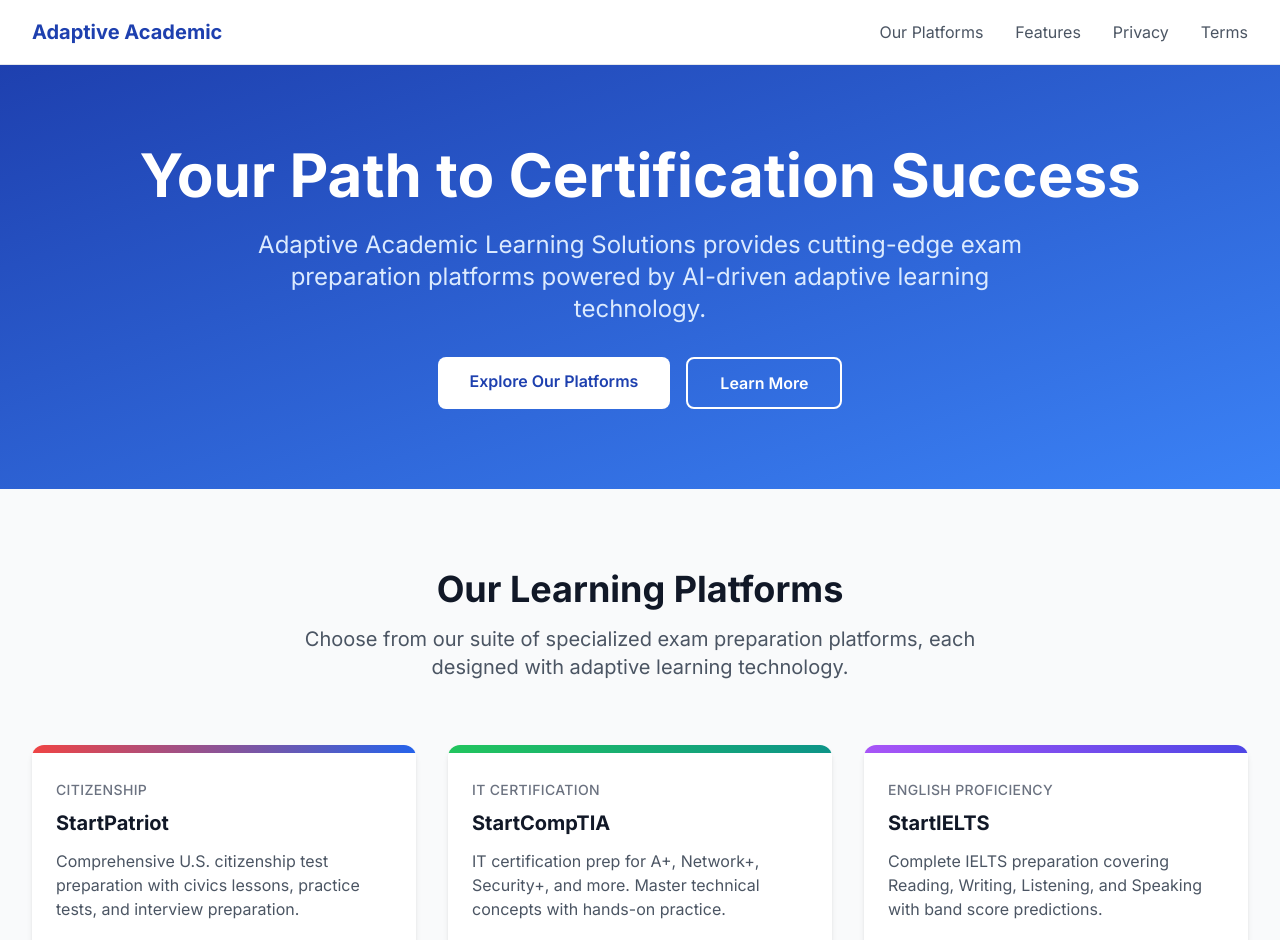
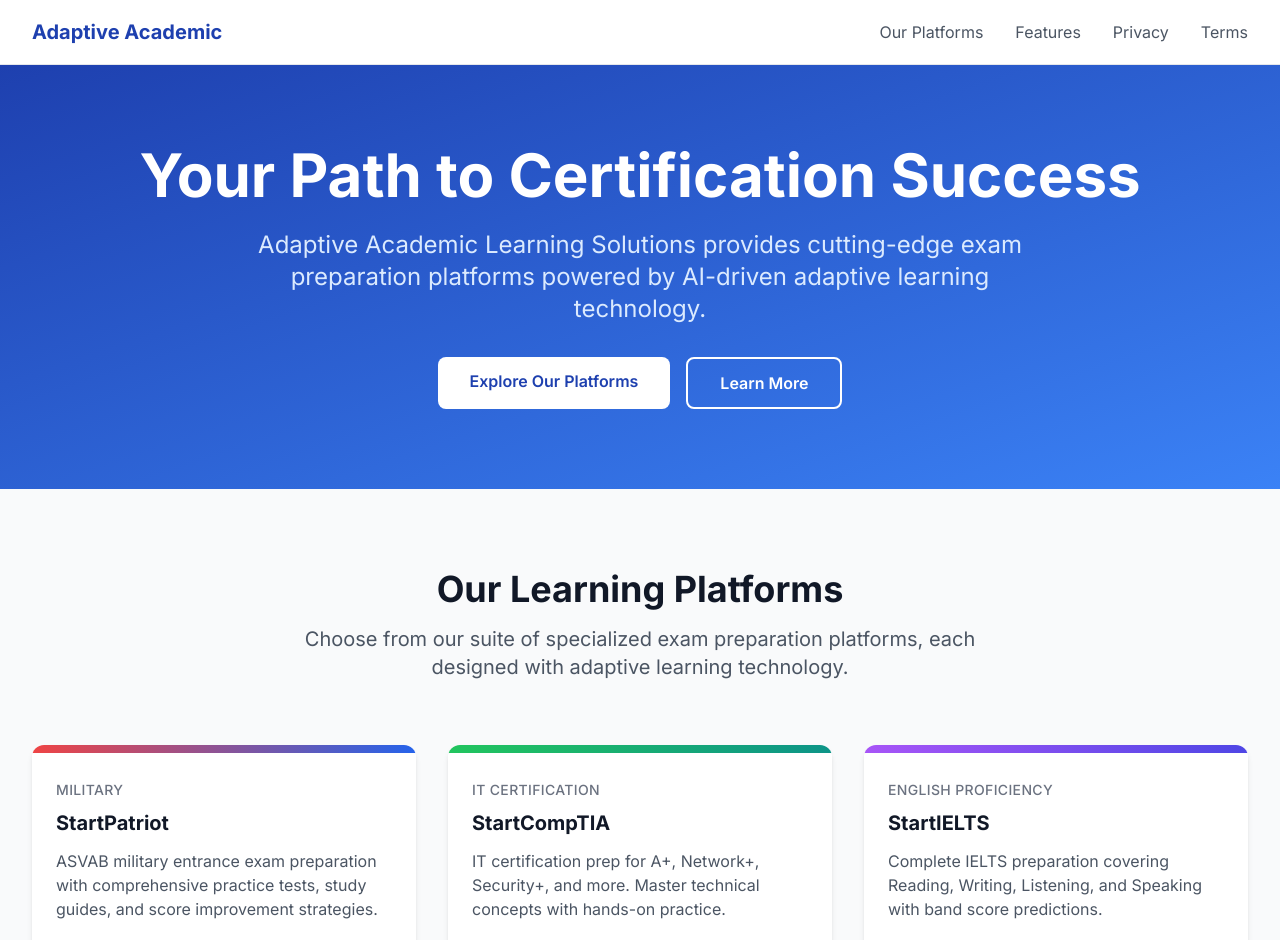
Before and after one commit to Ethan1416/adaptive-academic-landing, a Next.js app: page / in a window 1280 px wide. Shown: the top 940 px of the page. Built offline with nearby package versions, Linux system fonts and the light colour scheme.

Commit message:
Fix StartPatriot description - ASVAB military entrance exam, not citizenship

```diff
--- a/src/components/Products.tsx
+++ b/src/components/Products.tsx
@@ -1,9 +1,9 @@
 const products = [
   {
     name: "StartPatriot",
-    description: "Comprehensive U.S. citizenship test preparation with civics lessons, practice tests, and interview preparation.",
+    description: "ASVAB military entrance exam preparation with comprehensive practice tests, study guides, and score improvement strategies.",
     url: "https://startpatriot.com",
-    category: "Citizenship",
+    category: "Military",
     color: "from-red-500 to-blue-600",
   },
   {
```
